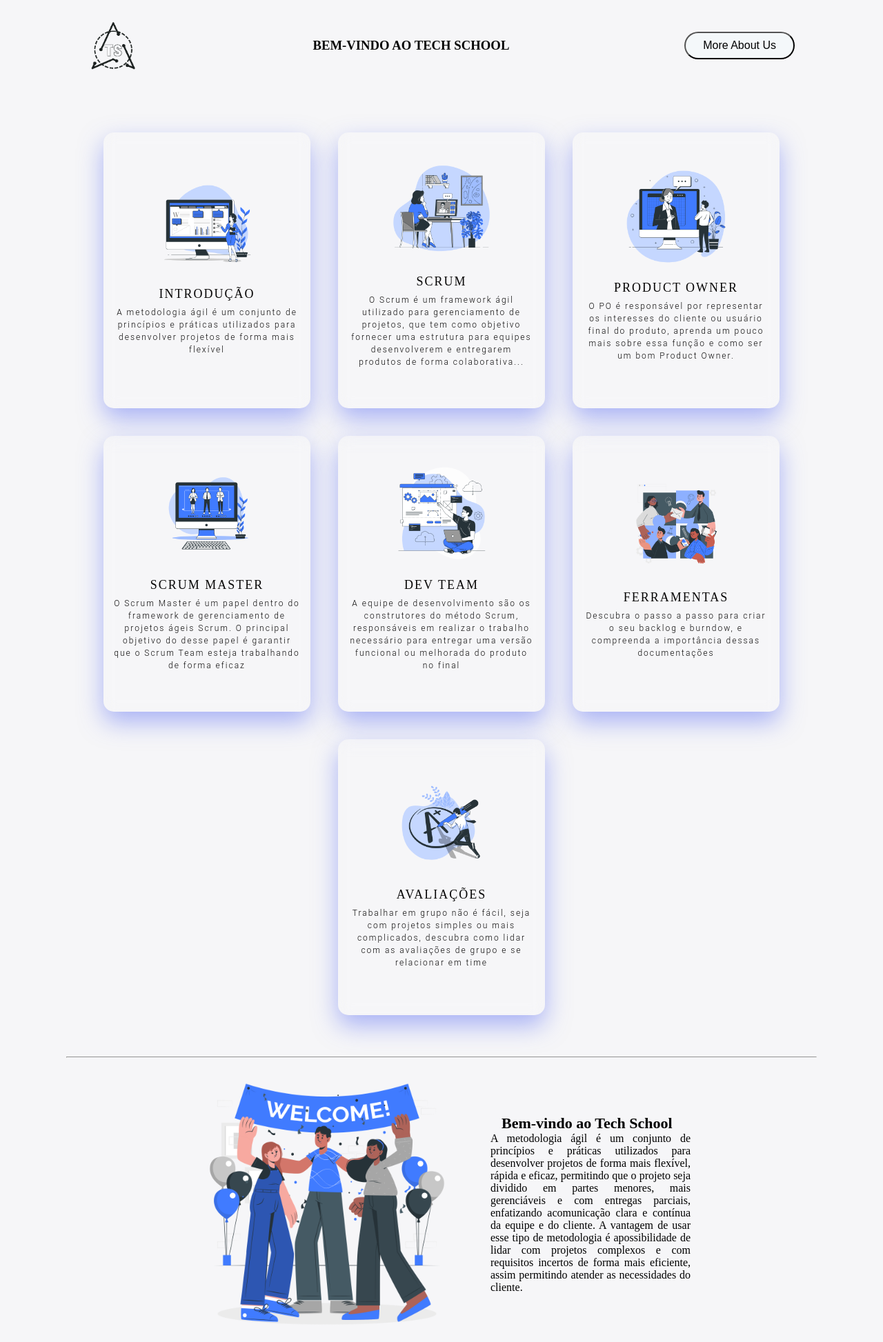
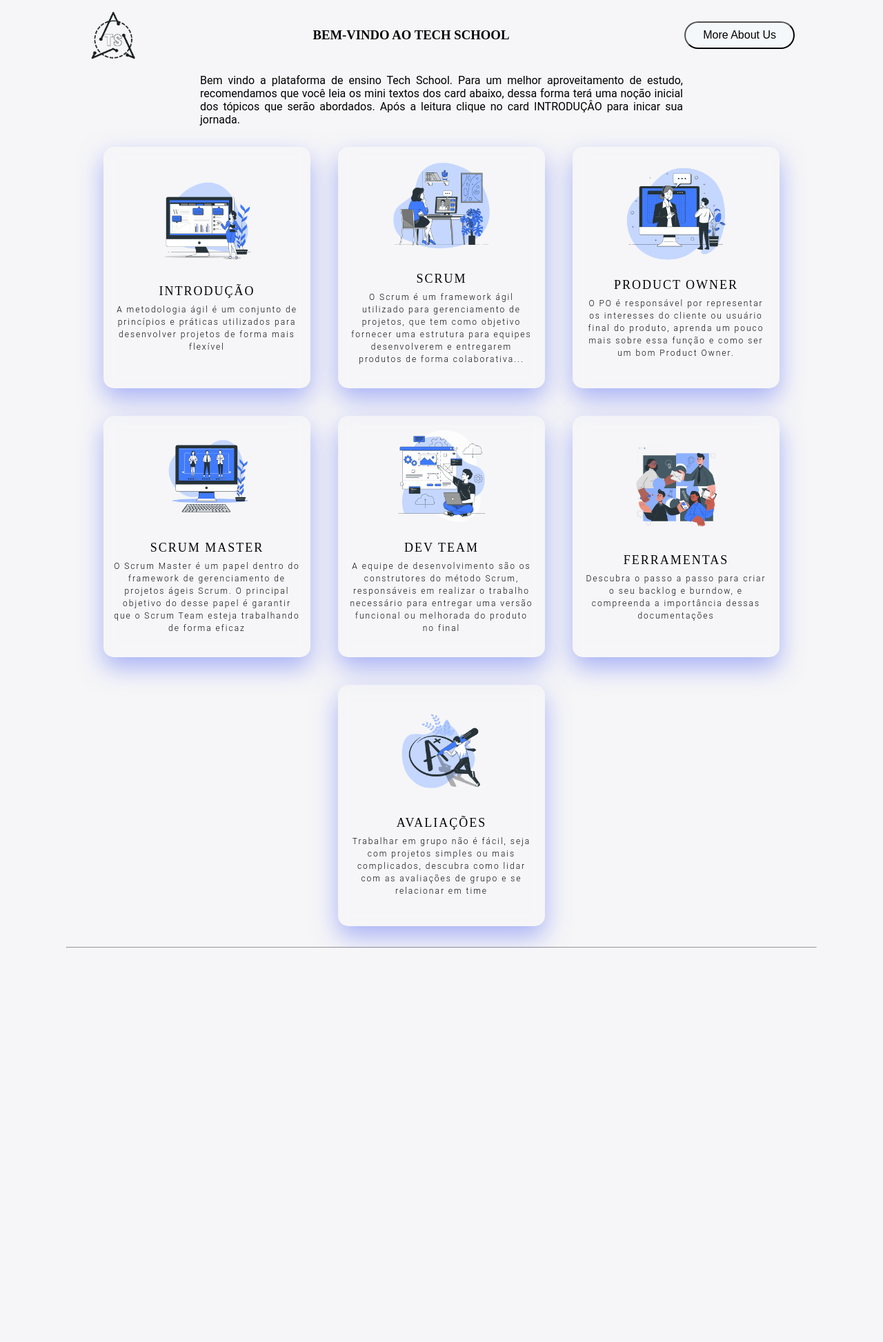
Before and after one commit to DianneFaria/Projeto-de-API-1-Semestre, a Flask app: page / in a window 1280 px wide. Shown: the whole page at 69% size. After the commit the page ends 1375 px from the top, so only its background shows below. Run offline with Flask 2, Linux system fonts and the light colour scheme.

Commit message:
Ajustes da página home.

```diff
--- a/static/css/home.css
+++ b/static/css/home.css
@@ -21,13 +21,13 @@ body {
 	justify-content: center;
 	align-items:flex-start;
 	flex-wrap: wrap;
-	margin: 40px 0;
+	margin: 10px 0;
 }
 
 .container .card {
 	position: relative;
 	width: 300px;
-	height: 400px;
+	height: 350px;
 	background: rgba(255, 253, 253, 0.07);
 	margin: 20px;
 	box-shadow: 0 15px 35px rgba(93, 111, 243, 0.5);
@@ -86,7 +86,7 @@ body {
 
 .container .card .sci {
 	position: absolute;
-	bottom: 50px;
+	bottom: 30px;
 	display: flex;
 }
 
@@ -122,8 +122,17 @@ header{
     display: flex;
     justify-content: space-between;
     align-items: center;
-    padding: 30px 10%;
+    padding: 15px 10% 5px 10%;
 }
+
+.container_texto{
+    display: block;
+	text-align: justify;
+    margin-left: auto;
+    margin-right: auto;
+    width: 700px;
+}
+
 
 .logo{
     cursor: pointer;
@@ -132,7 +141,7 @@ header{
 
 .site_title {
     display: inline-block;
-    padding: 0px 20px;
+    padding: 0px 5px;
     color:#050505;
 	justify-content: center;
 }
--- a/templates/home.html
+++ b/templates/home.html
@@ -11,6 +11,7 @@
 </head>
 
 <body>
+
     <section>
         <header>
             <img class="logo" src="/static/img_tópicos/logopreto.png" alt="logo">
@@ -19,6 +20,8 @@
             </nav>
             <a class="cta" href="#"><button>More About Us</button></a>
         </header>
+
+        <div class="container_texto">Bem vindo a plataforma de ensino Tech School. Para um melhor aproveitamento de estudo, recomendamos que você leia os mini textos dos card abaixo, dessa forma terá uma noção inicial dos tópicos que serão abordados. Após a leitura clique no card INTRODUÇÂO para inicar sua jornada.</div>
 
         <div class="container">
             <div class="card">
@@ -144,17 +147,6 @@
         </div>
         <hr>
         </hr>
-        <div class="container_imagem">
-            <div class="imagem"><img src="../static/img_tópicos/Welcome-cuate.png" /></div>
-            <div class="texto_img">
-                <p><b class="título">Bem-vindo ao Tech School</b></p>A metodologia ágil é um conjunto de princípios e
-                práticas utilizados para desenvolver
-                projetos de forma mais flexível, rápida e eficaz, permitindo que o projeto seja dividido em partes
-                menores,
-                mais gerenciáveis e com entregas parciais, enfatizando acomunicação clara e contínua da equipe e do
-                cliente. A vantagem de usar esse tipo de metodologia é apossibilidade de lidar com projetos complexos
-                e com requisitos incertos de forma mais eficiente, assim permitindo atender as necessidades do cliente.
-            </div>
-        </div>
+
     </section>
 </body>
```
